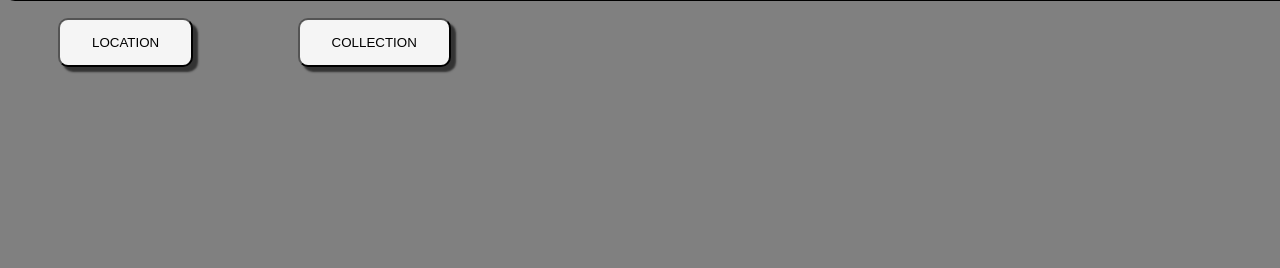
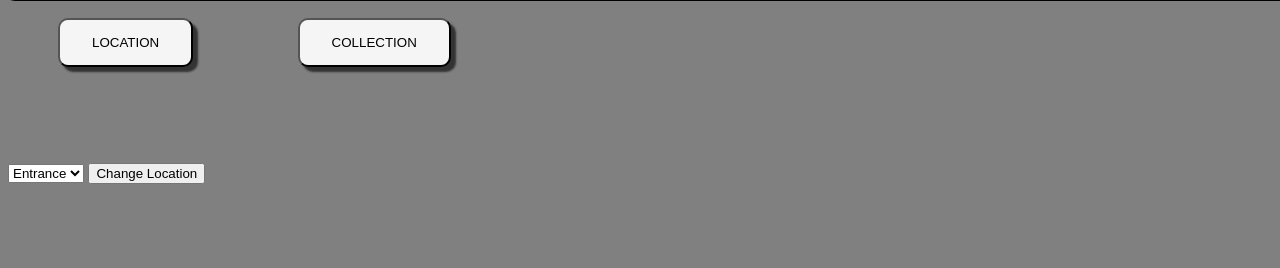
Before and after one commit to jmoostland/locationFinder, a PHP site: page /entrance.php in a window 1280 px wide. Shown: the part 188-456 px from the top of the page. Run offline with PHP 8.4, Linux system fonts and the light colour scheme; data that the repository does not hold is empty.

Commit message:
locatie dropdown

```diff
--- a/entrance.php
+++ b/entrance.php
@@ -10,10 +10,7 @@ include 'dry.php';
         <meta charset="UTF-8">
         <title>Entrance</title>
     </head>
-    <body>
 
-    </body>
-</html>
 
 <?php
 $con = new mysqli('localhost', 'root', '', 'kunst');
@@ -41,4 +38,32 @@ for ($x = 0; $x < $result->num_rows; $x++) {
     echo "<img id='painting' src=".$row['images_painting'].">";
 }
 
+
+if(isset($_REQUEST["change"])){
+    $change=$_REQUEST["change"];
+    $query= mysqli_query("select *from linktable where sign_id=$change");
+    $row=mysql_fetch_array($query);
+}
+
+//if(isset($_REQUEST['update'])){
+//    $mode = $_REQUEST['location_id'];
+//    $sql = "update linktable set location_id = '".$mod."' ";
+//    mysqli_query($sql);
+//}
+
+//UPDATE `linktable` SET `location_id`='entrance' WHERE `location_id`='foyer'
 ?>
+
+    <body>
+<form method="POST" action="">
+<select name="maintenance_mode">
+  <option value = "Entrance">Entrance</option>
+  <option value = "Foyer">Foyer</option>
+  <option value = "Cafe">Cafe</option>
+  <option value = "Shop">Shop</option>
+</select>
+<button type="submit" name="update">Change Location</button>
+
+</form>
+    </body>
+</html>
--- a/nbproject/private/private.xml
+++ b/nbproject/private/private.xml
@@ -6,10 +6,15 @@
             <file>file:/C:/xampp/htdocs/locationFinder/collection.php</file>
             <file>file:/C:/xampp/htdocs/locationFinder/functions.js</file>
             <file>file:/C:/xampp/htdocs/locationFinder/foyer.php</file>
+            <file>file:/C:/xampp/htdocs/locationFinder/buttonOpmaak.css</file>
+            <file>file:/C:/xampp/htdocs/locationFinder/dry.php</file>
             <file>file:/C:/xampp/htdocs/locationFinder/painting.php</file>
             <file>file:/C:/xampp/htdocs/locationFinder/index.php</file>
             <file>file:/C:/xampp/htdocs/locationFinder/location.php</file>
             <file>file:/C:/xampp/htdocs/locationFinder/registration.php</file>
+            <file>file:/C:/xampp/htdocs/locationFinder/cafe.php</file>
+            <file>file:/C:/xampp/htdocs/locationFinder/entrance.php</file>
+            <file>file:/C:/xampp/htdocs/locationFinder/shop.php</file>
         </group>
     </open-files>
 </project-private>
```
Also changed, not shown: registration.php (+4 -3 lines), achtergrondgrijs.jpg (deleted), achtergrondwit.jpg (deleted), achtergrondzwart.jpg (deleted), adlib-museum-lite-1_1-1-6.jpg (deleted), bloemen1.jpg (deleted), boom.jpg (deleted).
